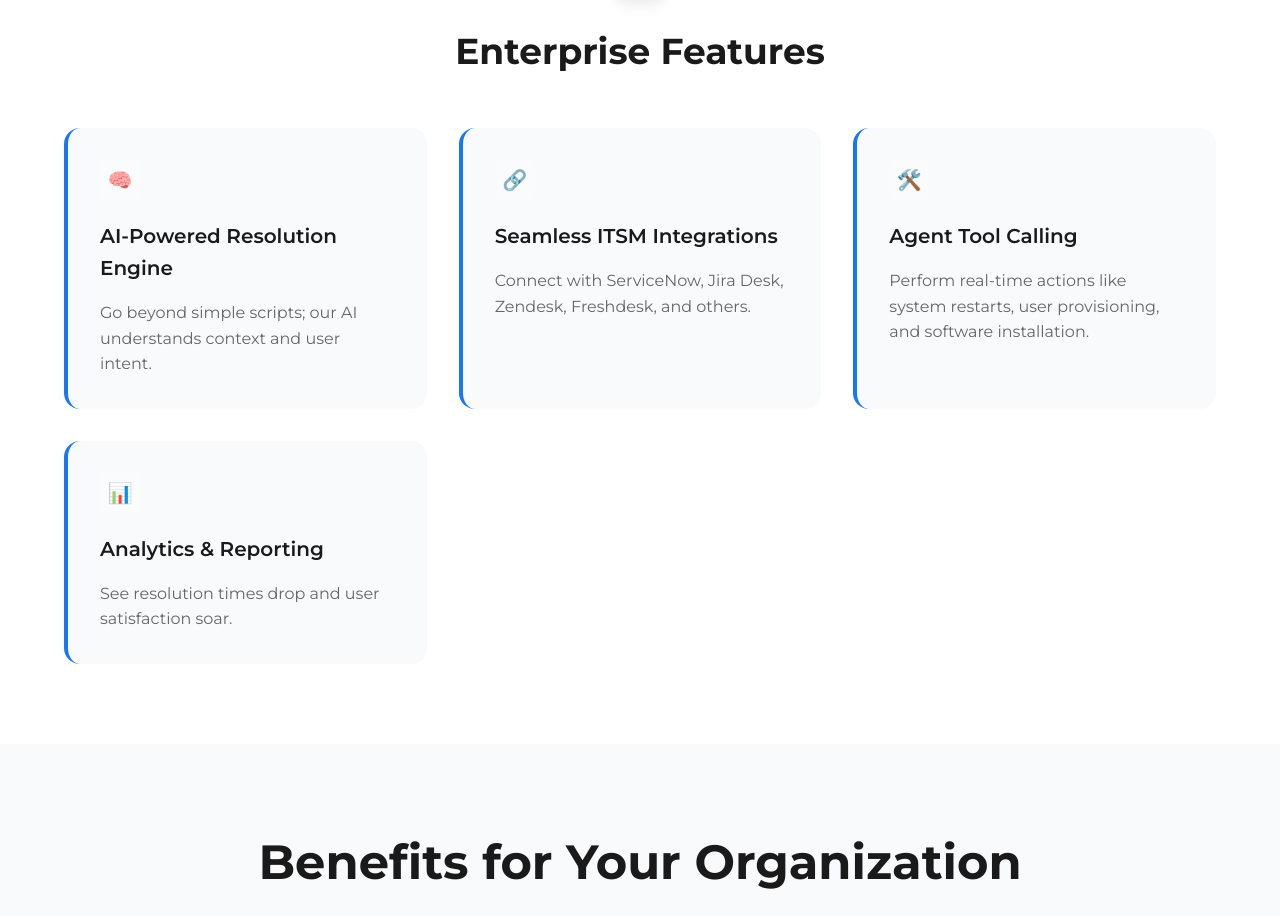
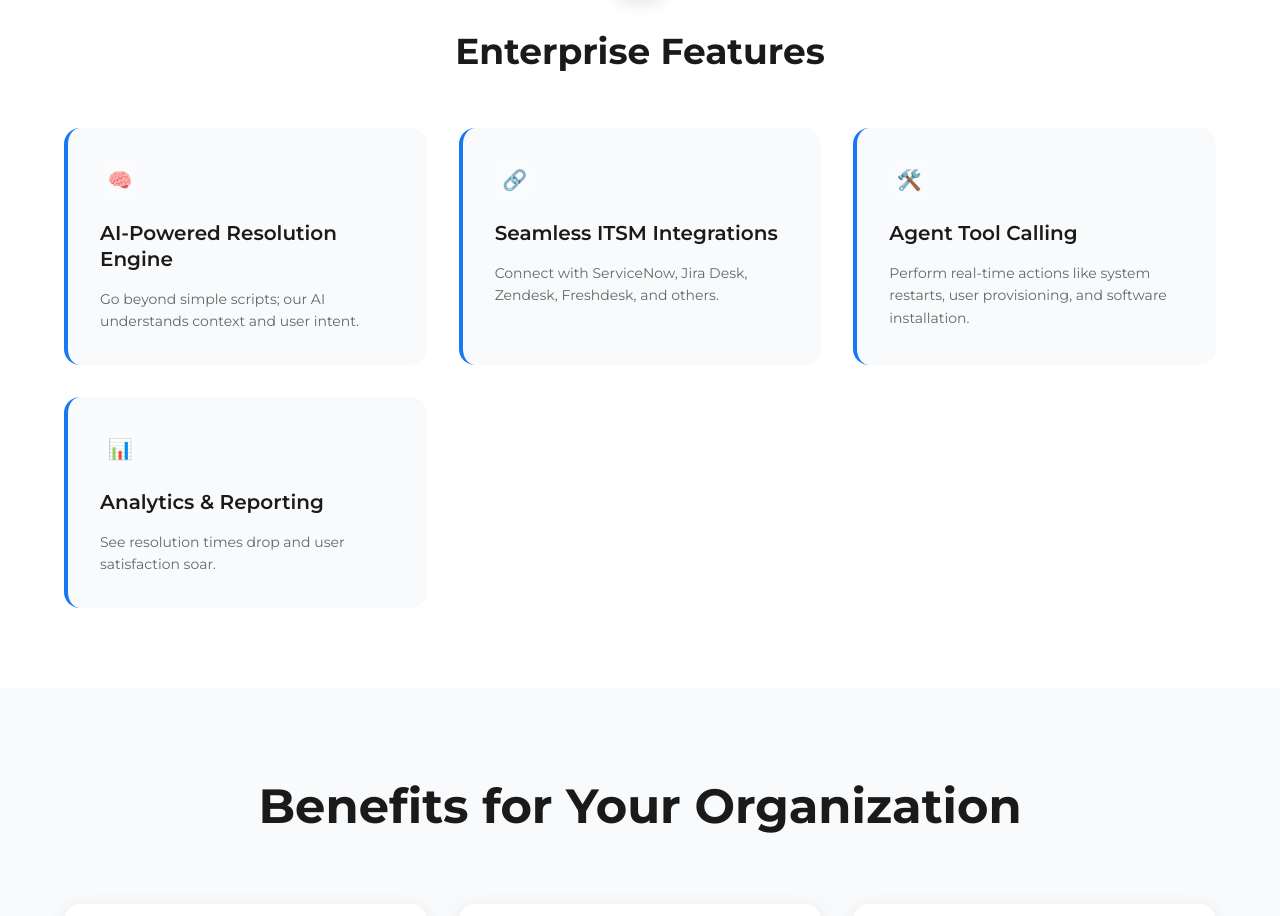
Before and after one commit to JohnsonManuel/Fixie, a React (Create React App) app: page / in a window 1280 px wide. Shown: the part 3688-4604 px from the top of the page. Built offline with nearby package versions, Linux system fonts and the light colour scheme; no server answers.

Commit message:
Force Enterprise Features into single row on desktop

```diff
--- a/src/styles/App.css
+++ b/src/styles/App.css
@@ -610,15 +610,16 @@ body {
 
 .features-grid {
   display: grid;
-  grid-template-columns: repeat(4, 1fr);
-  gap: 24px;
+  grid-template-columns: repeat(4, minmax(0, 1fr));
+  gap: 20px;
 }
 
 .feature-card {
-  padding: 32px;
+  padding: 24px;
   background: #f8fafc;
   border-radius: 16px;
   transition: all 0.3s ease;
+  min-width: 0;
 }
 
 .feature-card:hover {
@@ -634,18 +635,19 @@ body {
 }
 
 .feature-card h3 {
-  font-size: 20px;
+  font-size: 18px;
   font-weight: 600;
   font-family: 'Montserrat', sans-serif;
-  margin-bottom: 16px;
+  margin-bottom: 12px;
   color: #1a1a1a;
+  line-height: 1.3;
 }
 
 .feature-card p {
-  font-size: 16px;
+  font-size: 14px;
   color: #666;
   font-family: 'Montserrat', sans-serif;
-  line-height: 1.6;
+  line-height: 1.5;
 }
 
 /* Benefits */
```
